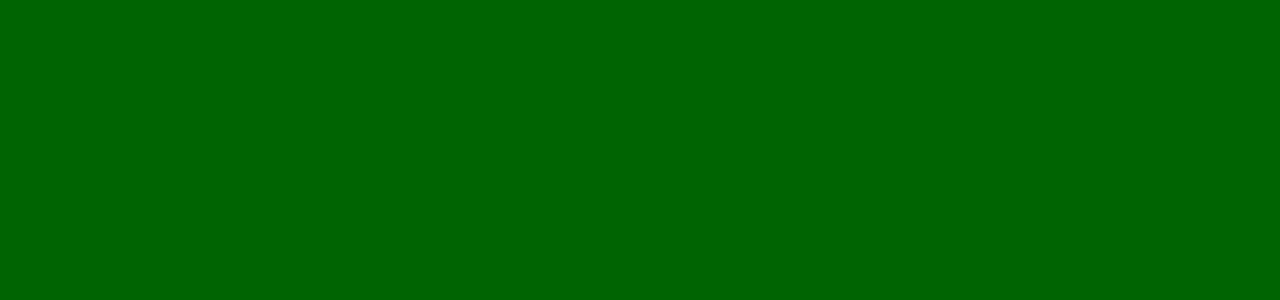
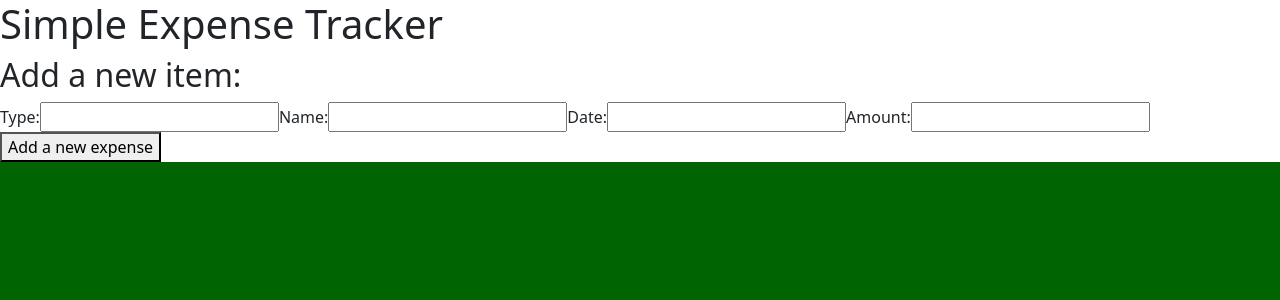
Before and after one commit to nomoneyrecord/Expense-Tracker-main, a React (Vite) app: page / in a window 1280 px wide. Shown: the top 300 px of the page. Built offline with nearby package versions, Linux system fonts and the light colour scheme.

Commit message:
Basic build out

```diff
--- a/src/App.jsx
+++ b/src/App.jsx
@@ -7,9 +7,26 @@ function App() {
   const [count, setCount] = useState(0)
 
   return (
-<>
-</>
-
+    <>
+    <h1 className="head">Simple Expense Tracker</h1>
+    <h2 className="add-item">Add a new item:</h2>
+      <label className="type-label">Type:
+        <input type="text" className="currency" />
+      </label>
+      <label className="name-label">Name:
+        <input type="text" className="expense" />
+      </label>
+      <label className="date-label">Date:
+        <input type="text" className="date" />
+      </label>
+      <label className="amount-label">Amount:
+        <input type="text" className="amount" />
+      </label>
+      <button className="add-button">
+        Add a new expense
+      </button>
+      <table></table>
+    </>
 )}
 
 export default App
```
